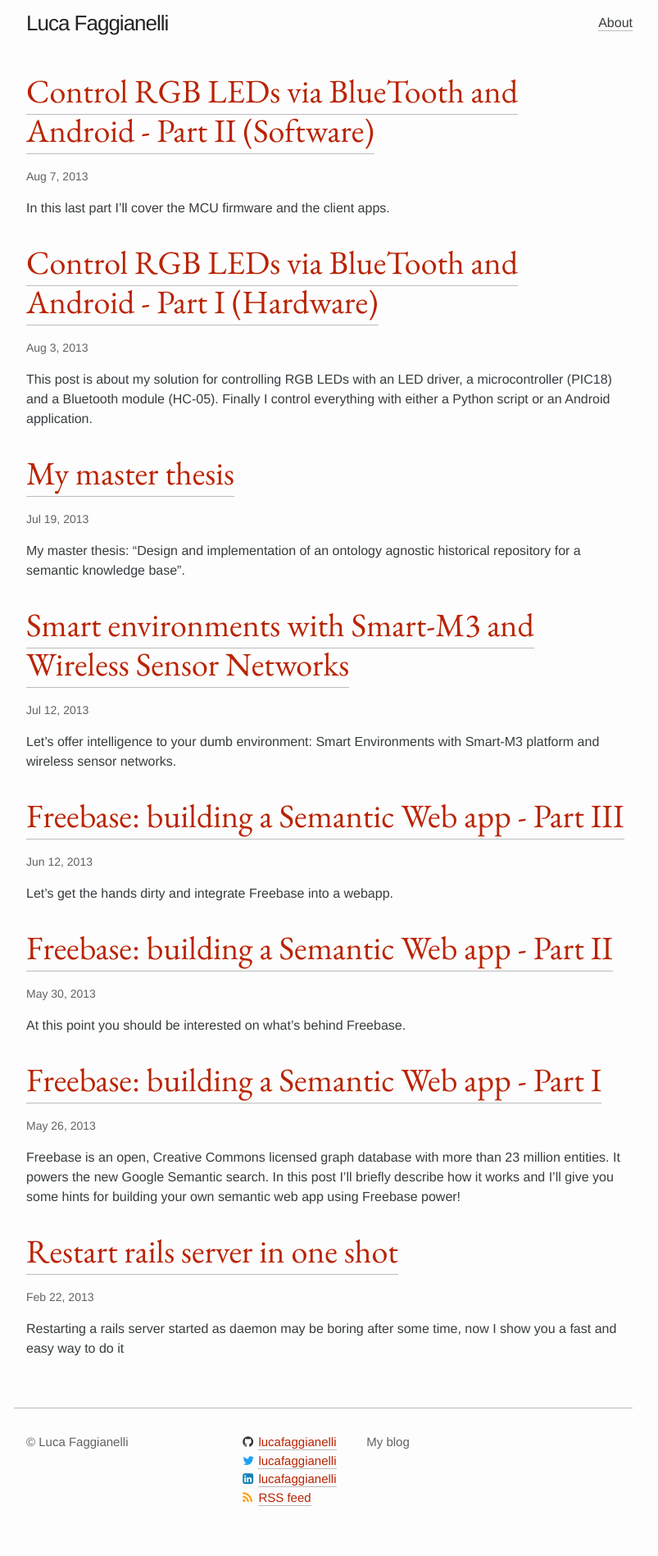
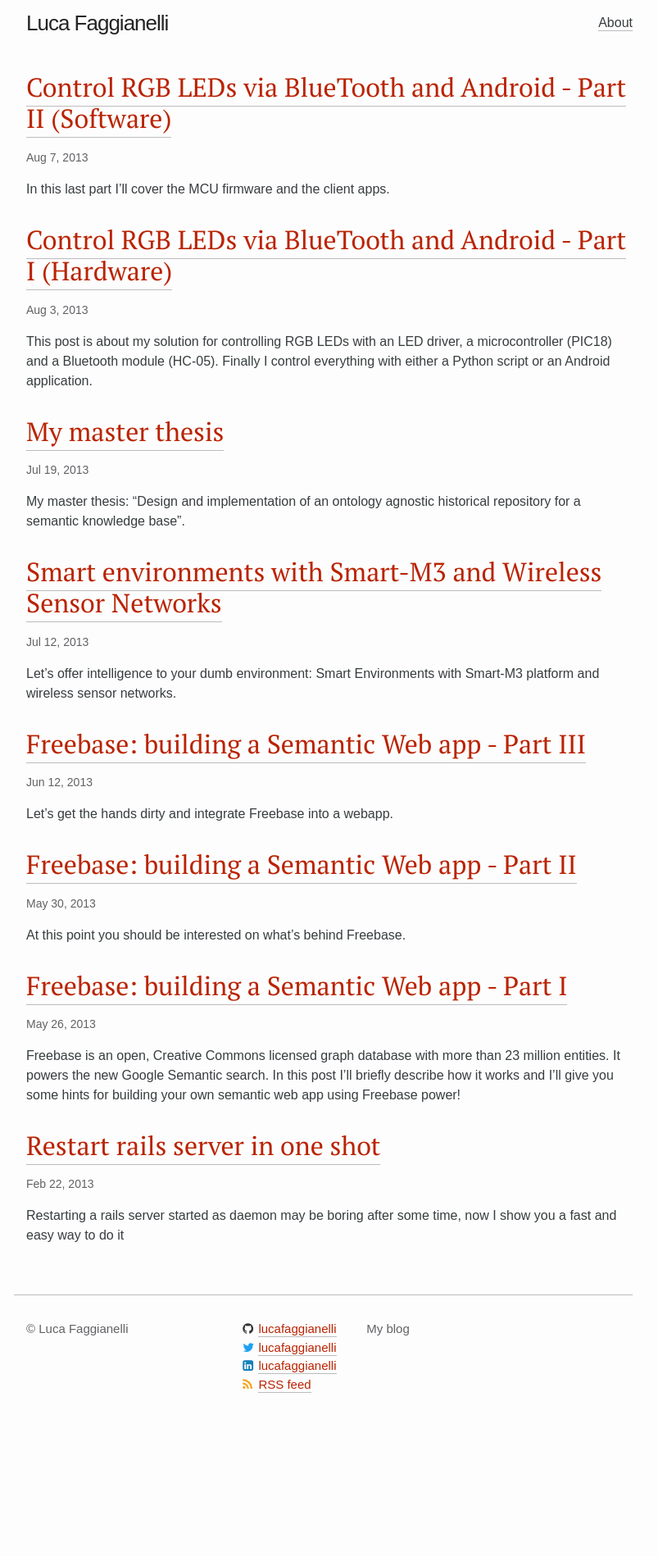
Before and after one commit to lucafaggianelli/lucafaggianelli.github.io, a Jekyll site: the page built from index.html, in a window 1280 px wide. Shown: the whole page at 82% size, without its empty margins (238-1041 px from the left). Built offline with Jekyll 4.4.1, drawn with Linux system fonts in a browser that asks for light colours; some web fonts are replaced; after the commit the page ends 1760 px from its top, so only the background shows below that.

Commit message:
Change fonts and header size
Headings: PT Serif
Body: Droid Sans

```diff
--- a/_includes/head.html
+++ b/_includes/head.html
@@ -6,7 +6,6 @@
   <title>{% if page.title %}{{ page.title | escape }}{% else %}{{ site.title | escape }}{% endif %}</title>
   <meta name="description" content="{% if page.excerpt %}{{ page.excerpt | strip_html | strip_newlines | truncate: 160 }}{% else %}{{ site.description }}{% endif %}">
 
-  <link href='https://fonts.googleapis.com/css?family=EB+Garamond' rel='stylesheet' type='text/css'>
   <link rel="stylesheet" href="{{ "/css/main.css" | prepend: site.baseurl }}">
   <link rel="stylesheet" href="{{ "/assets/font-awesome/css/font-awesome.min.css" | prepend: site.baseurl }}">
   <link rel="canonical" href="{{ page.url | replace:'index.html','' | prepend: site.baseurl | prepend: site.url }}">
--- a/_sass/_base.scss
+++ b/_sass/_base.scss
@@ -93,16 +93,16 @@ h1, h2, h3, h4, h5, h6 {
 }
 
 h1 {
-  font-size: 3em;
+  font-size: 2.5em;
 }
 h2 {
-  font-size: 2.5em;
+  font-size: 2em;
 }
 h3 {
-  font-size: 2em;
+  font-size: 1.7em;
 }
 h4 {
-  font-size: 1.7em;
+  font-size: 1.5em;
 }
 
 
--- a/css/main.scss
+++ b/css/main.scss
@@ -3,13 +3,16 @@
 ---
 @charset "utf-8";
 
+@import url(https://fonts.googleapis.com/css?family=Droid+Sans:400,700);
+@import url(https://fonts.googleapis.com/css?family=PT+Serif);
+
 // Our variables
-$base-font-family: "Helvetica Neue", Helvetica, Arial, sans-serif;
+$base-font-family: 'Droid Sans', Arial, sans-serif;
 $base-font-size:   16px;
 $base-font-weight: 400;
 $small-font-size:  $base-font-size * 0.875;
 $base-line-height: 1.5;
-$hs-font-family:   "EB Garamond", "Georgia", "serif";
+$hs-font-family:   'PT Serif', Arial, sans-serif;
 
 $spacing-unit:     30px;
 
```
